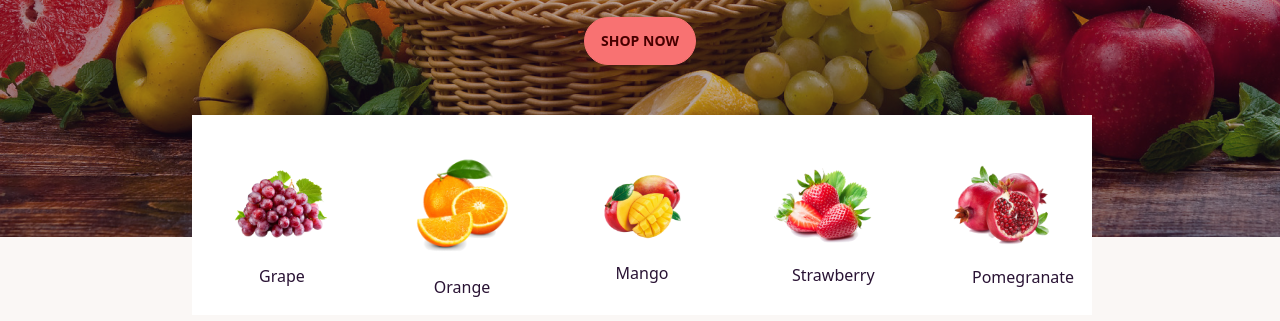
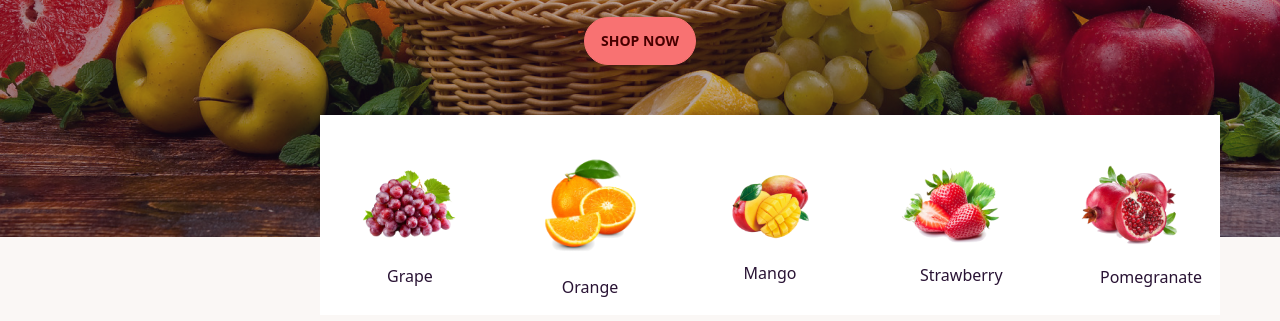
Before and after one commit to ibrahimrow/fruit-brust, a plain HTML site: page index.html in a window 1280 px wide. Shown: the part 479-800 px from the top of the page. Drawn offline with nearby package versions, Linux system fonts and the light colour scheme; grey boxes are pictures that could not be loaded.

Commit message:
add pixel

```diff
--- a/index.html
+++ b/index.html
@@ -133,7 +133,7 @@
     </header>
     <!-- bonus part -->
     <section
-        class="w-[900px] mx-auto h-[200px] p-10 grid grid-cols-5 bg-white gap-20 relative bottom-32 left-48 text-center items-center hidden lg:inline-grid p-10  ">
+        class="w-[900px] mx-auto h-[200px] p-10 grid grid-cols-5 bg-white gap-20 relative bottom-32 left-80 text-center items-center hidden lg:inline-grid p-10  ">
         <div>
             <img src="./images/fruit1.png" alt="">
             <p class="text-center items-center p-5">Grape</p>
```
